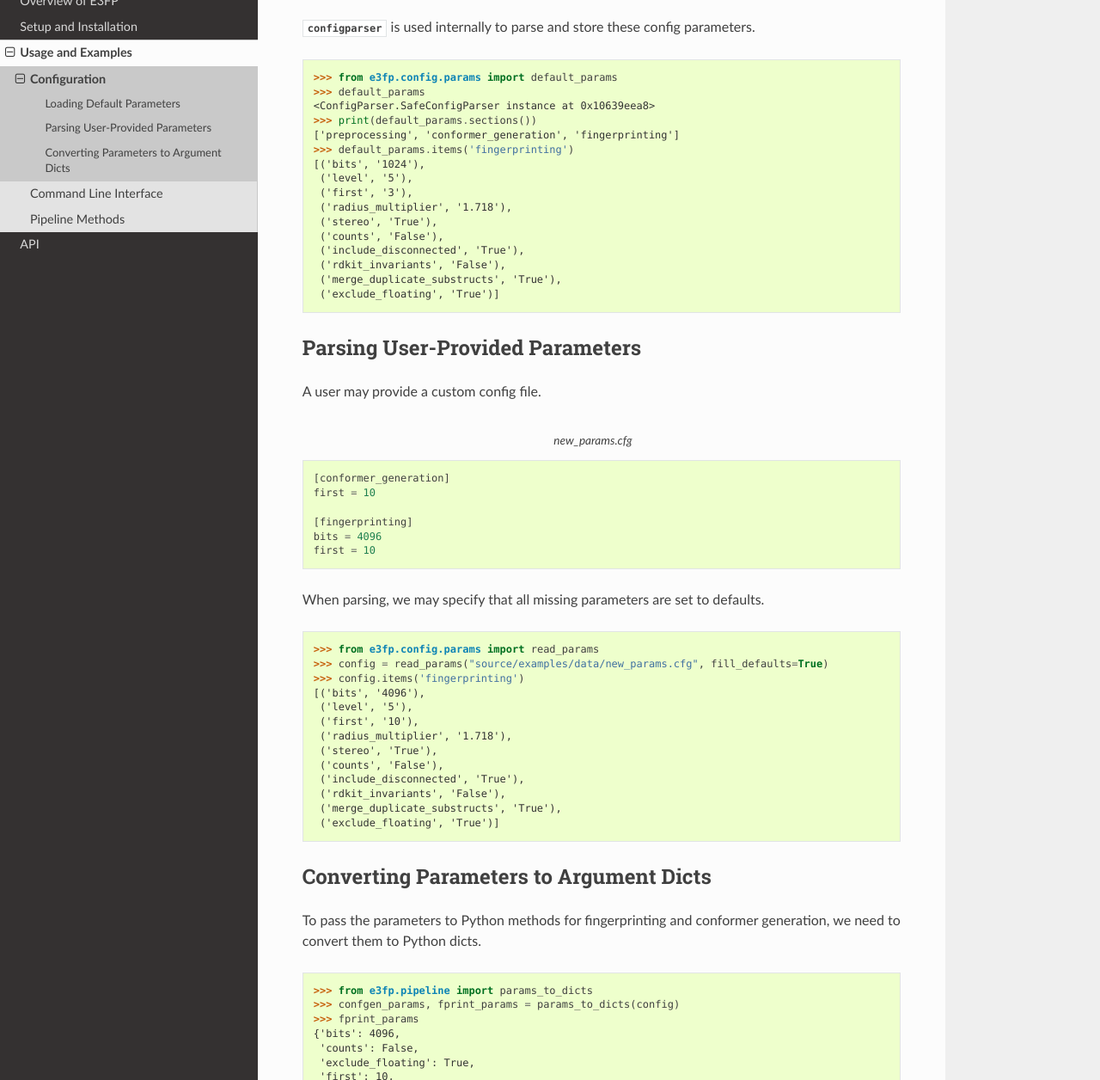
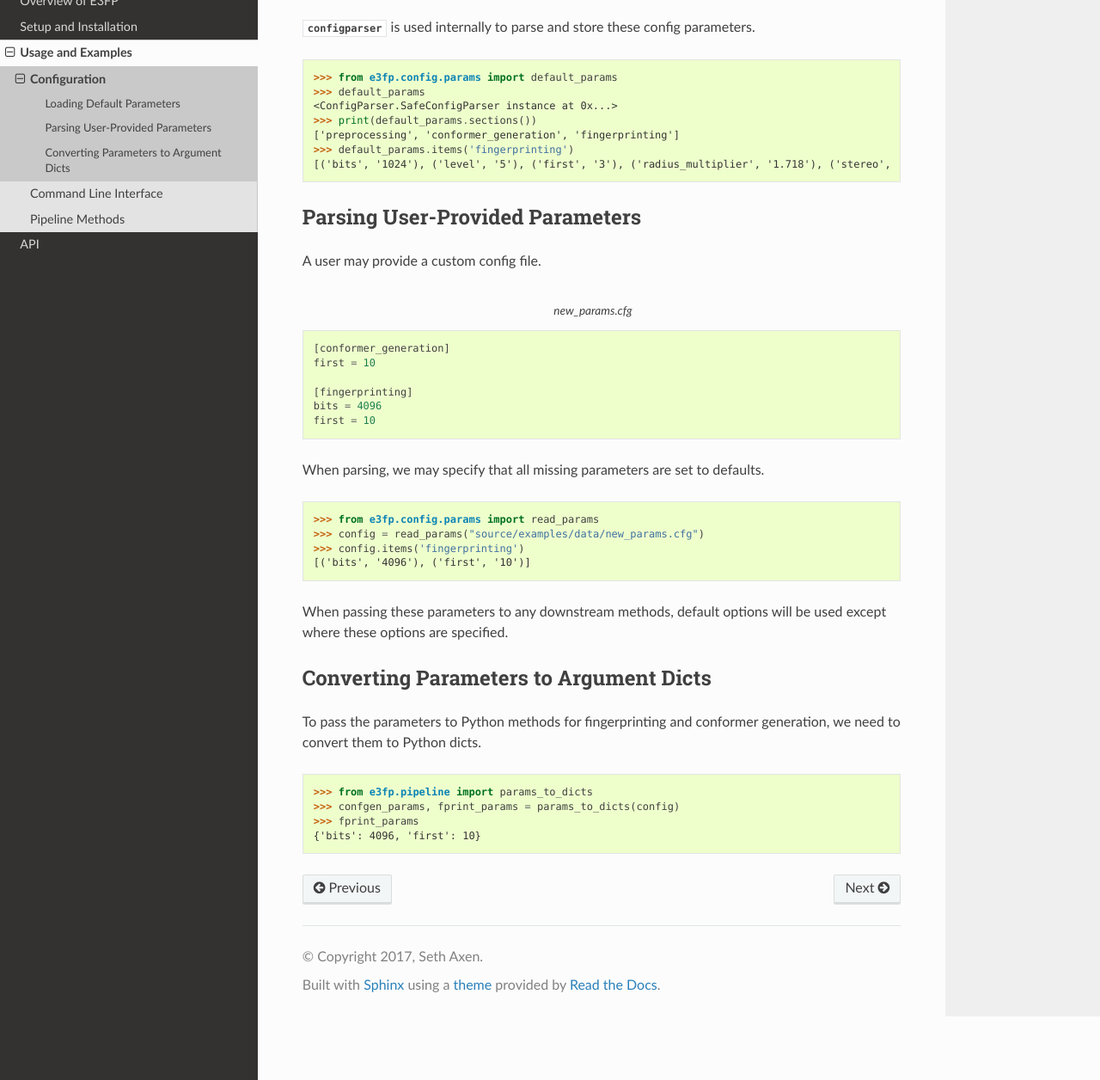
Before and after one commit to keiserlab/e3fp, a Sphinx documentation site: the page built from doc/source/usage/config.rst, in a window 1280 px wide and 1400 px high, scrolled down 477 px, cut to the strip 144-1400 px from the top of the window. Shown: the whole strip at 86% size. Built offline with Sphinx 7.4.7 and the Read the Docs theme 2.0.0, drawn with Linux system fonts in a browser that asks for light colours; pages that are not in the unit, such as notebooks, are missing from menus; some of the changed text lies outside the part shown.

Commit message:
Ensure config examples produce exact outputs

```diff
--- a/doc/source/usage/config.rst
+++ b/doc/source/usage/config.rst
@@ -24,21 +24,12 @@ config parameters.
 .. code:: python
 
    >>> from e3fp.config.params import default_params
-   >>> default_params
-   <ConfigParser.SafeConfigParser instance at 0x10639eea8>
+   >>> default_params   # doctest: +ELLIPSIS
+   <ConfigParser.SafeConfigParser instance at 0x...>
    >>> print(default_params.sections())
    ['preprocessing', 'conformer_generation', 'fingerprinting']
    >>> default_params.items('fingerprinting')
-   [('bits', '1024'),
-    ('level', '5'),
-    ('first', '3'),
-    ('radius_multiplier', '1.718'),
-    ('stereo', 'True'),
-    ('counts', 'False'),
-    ('include_disconnected', 'True'),
-    ('rdkit_invariants', 'False'),
-    ('merge_duplicate_substructs', 'True'),
-    ('exclude_floating', 'True')]
+   [('bits', '1024'), ('level', '5'), ('first', '3'), ('radius_multiplier', '1.718'), ('stereo', 'True'), ('counts', 'False'), ('include_disconnected', 'True'), ('rdkit_invariants', 'False'), ('merge_duplicate_substructs', 'True'), ('exclude_floating', 'True')]
 
 Parsing User-Provided Parameters
 --------------------------------
@@ -53,18 +44,12 @@ When parsing, we may specify that all missing parameters are set to defaults.
 .. code:: python
 
    >>> from e3fp.config.params import read_params
-   >>> config = read_params("source/examples/data/new_params.cfg", fill_defaults=True)
+   >>> config = read_params("source/examples/data/new_params.cfg")
    >>> config.items('fingerprinting')
-   [('bits', '4096'),
-    ('level', '5'),
-    ('first', '10'),
-    ('radius_multiplier', '1.718'),
-    ('stereo', 'True'),
-    ('counts', 'False'),
-    ('include_disconnected', 'True'),
-    ('rdkit_invariants', 'False'),
-    ('merge_duplicate_substructs', 'True'),
-    ('exclude_floating', 'True')]
+   [('bits', '4096'), ('first', '10')]
+
+When passing these parameters to any downstream methods, default options will
+be used except where these options are specified.
 
 Converting Parameters to Argument Dicts
 ---------------------------------------
@@ -77,15 +62,6 @@ generation, we need to convert them to Python dicts.
    >>> from e3fp.pipeline import params_to_dicts
    >>> confgen_params, fprint_params = params_to_dicts(config)
    >>> fprint_params
-   {'bits': 4096,
-    'counts': False,
-    'exclude_floating': True,
-    'first': 10,
-    'include_disconnected': True,
-    'level': 5,
-    'merge_duplicate_substructs': True,
-    'radius_multiplier': 1.718,
-    'rdkit_invariants': False,
-    'stereo': True}
+   {'bits': 4096, 'first': 10}
 
 .. _INI: https://en.wikipedia.org/wiki/INI_file
```
